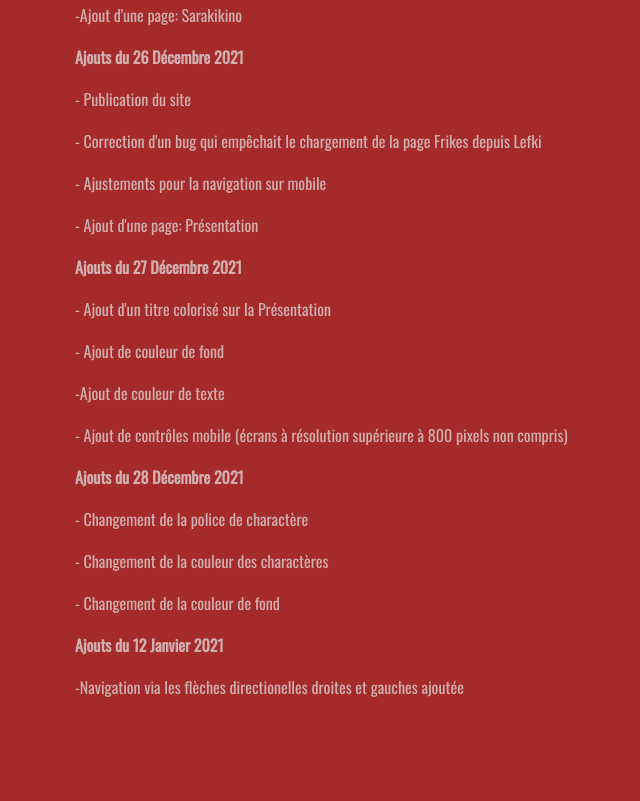
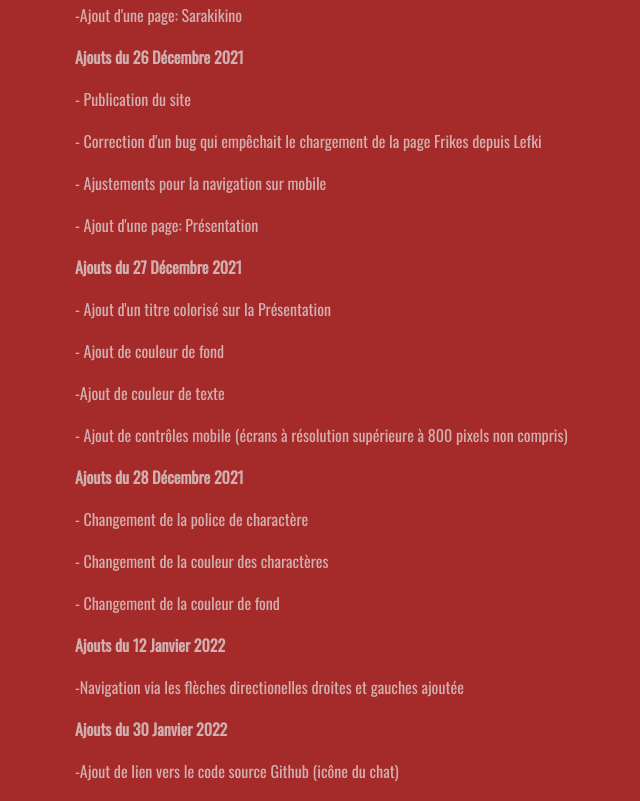
Before and after one commit to terenceithaque/ithaque, a plain HTML site: page notesmisesàjour.html in a window 1280 px wide. Shown: the part 362-1163 px from the top of the page, without its empty margins (189-829 px from the left). Before the commit the page ends 1079 px from the top, so only its background shows below. Drawn offline with nearby package versions, Linux system fonts and the light colour scheme.

Commit message:
30 janvier notes mise à jour

```diff
--- a/notesmisesàjour.html
+++ b/notesmisesàjour.html
@@ -49,10 +49,12 @@
       <p>- Changement de la couleur des charactères</p>
       <p>- Changement de la couleur de fond</p>
 
-      <p><strong>Ajouts du 12 Janvier 2021</strong></p>
+      <p><strong>Ajouts du 12 Janvier 2022</strong></p>
       <p>
         -Navigation via les flèches directionelles droites et gauches ajoutée
       </p>
+      <p><strong>Ajouts du 30 Janvier 2022 </strong></p>
+      <p>-Ajout de lien vers le code source Github (icône du chat)</p>
     </div>
   </body>
   <script src="js/info.js"></script>
```
